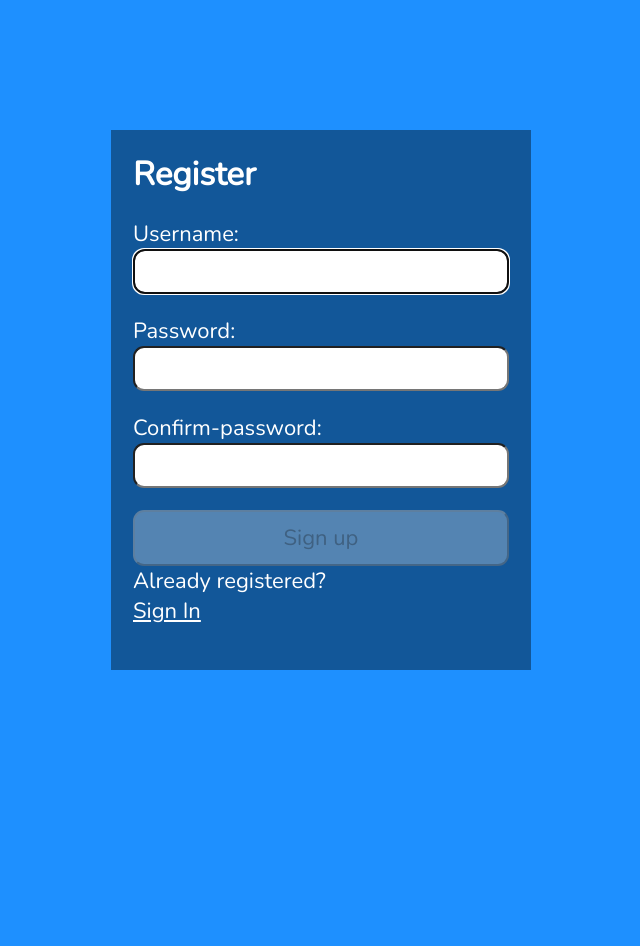
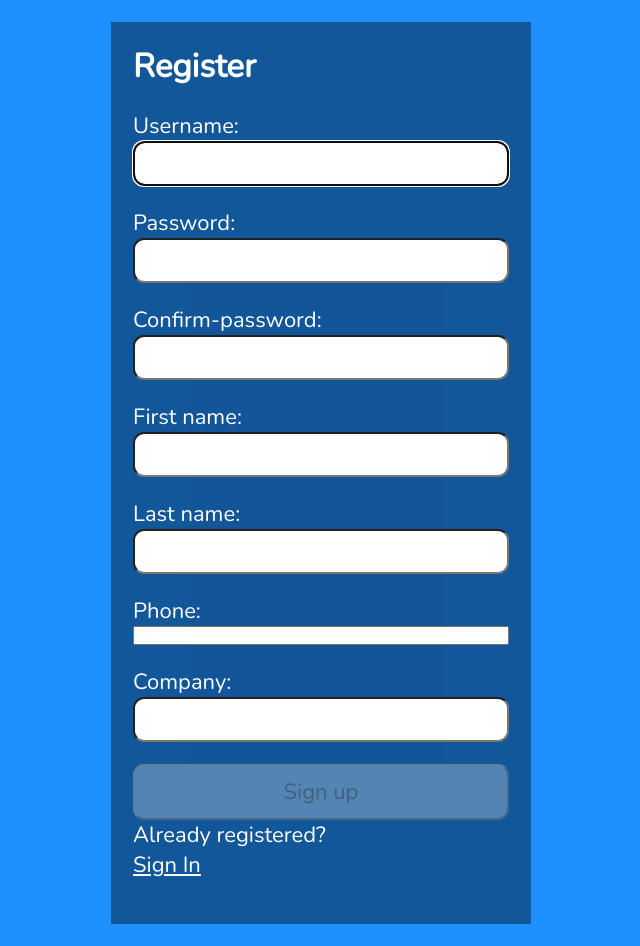
Before and after one commit to ymCorporate/CalView, a React (Create React App) app: page / in a window 1280 px wide. Shown: the whole page, without its empty margins (319-959 px from the left). Before the commit the page ends 800 px from the top, so only its background shows below. Built offline with nearby package versions, Linux system fonts and the light colour scheme.

Commit message:
completion of registration form with other entries

```diff
--- a/src/Register.js
+++ b/src/Register.js
@@ -5,6 +5,8 @@ import { FontAwesomeIcon } from "@fortawesome/react-fontawesome";
 
 const USER_REGX = /^[a-zA-Z][a-zA-Z0-9_]{3,23}$/;
 const PWD_REGX =/^(?=.*[a-z])(?=.*[A-Z])(?=.*[0-9])(?=.*[!@#$%]).{8,24}$/;
+const NAME_REGX=/^[a-zA-Z][a-zA-Z]/;
+const PHONE_REGX=/^[0-9]{10}/;
 
 const Register = ()=>{
     const userRef = useRef();
@@ -21,6 +23,15 @@ const Register = ()=>{
     const [matchPwd,setMatchPwd]=useState('')
     const [validMatch,setValidMatch]=useState(false)
     const [matchFocus,setMatchFocus]=useState(false)
+
+    const [firstName,setFirstName]=useState('')
+    const [validFirstName,setValidFirstName]=useState(false)
+
+    const [lastName,setLastName]=useState('')
+    const [validLastName,setValidLastName]=useState(false)
+
+    const [phone,setPhone]=useState('')
+    const [validPhone,setValidPhone]=useState(false)
 
     const [errMsg,setErrMsg]= useState('')
     const [success,setSuccess]=useState(false)
@@ -39,7 +50,7 @@ const Register = ()=>{
     },[user])
 
     useEffect(() => {
-        const result = USER_REGX.test(pwd)
+        const result = PWD_REGX.test(pwd)
         console.log(pwd)
         console.log(result)
         setValidPwd(result)
@@ -48,13 +59,34 @@ const Register = ()=>{
     }, [pwd,matchPwd]);
 
     useEffect(()=>{
+        const result = NAME_REGX.test(firstName)
+        console.log(firstName)
+        console.log(result)
+        setValidFirstName(result);
+    },[firstName])
+
+    useEffect(()=>{
+        const result = NAME_REGX.test(lastName)
+        console.log(lastName)
+        console.log(result)
+        setValidLastName(result);
+    },[lastName])
+
+    useEffect(()=>{
+        const result = PHONE_REGX.test(phone)
+        console.log(phone)
+        console.log(result)
+        setValidPhone(result);
+    },[phone])
+
+    useEffect(()=>{
         setErrMsg('');
     },[user,pwd,matchPwd])
 
     const handleSubmit= async (e)=>{
         e.preventDefault();
         const v1 = USER_REGX.test(user)
-        const v2 = USER_REGX.test(pwd)
+        const v2 = PWD_REGX.test(pwd)
         if(!v1 || !v2) {
             setErrMsg('Invalid entry');
             return;
@@ -168,7 +200,40 @@ const Register = ()=>{
                             <FontAwesomeIcon icon={faInfoCircle}/>
                             Must match the password entered
                         </p>
-                        <button disabled={!validName || !validPwd || !validMatch ? true:false}>Sign up</button>
+                        <label htmlFor="firstname">
+                            First name:
+                        </label>
+                        <input
+                            type="text"
+                            id="firstname"
+                            required
+                            onChange={(e)=>setFirstName(e.target.value)}
+
+                        />
+                        <label htmlFor="lastname">
+                            Last name:
+                        </label>
+                        <input
+                            type="text"
+                            id="lastname"
+                            required
+                            onChange={(e)=>setLastName(e.target.value)}
+                        />
+                        <label htmlFor="password">
+                            Phone:
+                        </label>
+                        <input
+                        type="tel"
+                        id="phone"
+                        />
+                        <label htmlFor="companyname">
+                            Company:
+                        </label>
+                        <input
+                            type="text"
+                            id="companyname"
+                        />
+                        <button disabled={!validName || !validPwd || !validFirstName || !validLastName || !validMatch ? true : false}>Sign up</button>
                         <p>
                             Already registered?<br/>
                             <span className="line">
```
